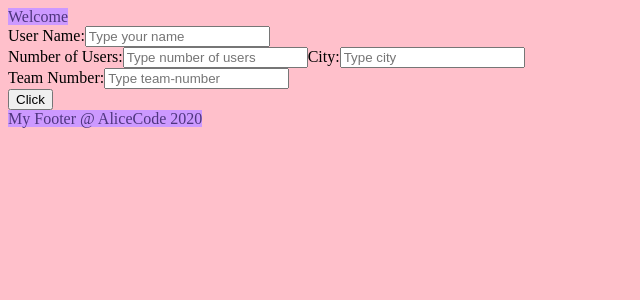
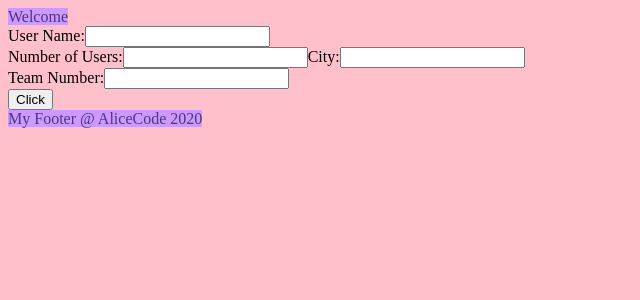
Before and after one commit to sofia200408/RishonMuseum, a React (Create React App) app: page / in a window 1280 px wide. Shown: the top 300 px of the page, without its empty margins (0-640 px from the left). Built offline with nearby package versions, Linux system fonts and the light colour scheme.

Commit message:
add Question and Hint files

```diff
--- a/src/Routes.js
+++ b/src/Routes.js
@@ -4,6 +4,8 @@ import { BrowserRouter, Switch,Route } from "react-router-dom";
 import Content from './components/content.js';
 import Home from './components/home.js';
 import CodeScreen from './components/CodeScreen.js';
+import Questions from './components/Questions.js';
+import Hint from './components/Hint.js';
 
 class Routers extends Component
 {
@@ -11,6 +13,8 @@ class Routers extends Component
         return (
             <BrowserRouter>
                 <Switch>
+                    <Route path='/Hint' component={Hint} />
+                    <Route path='/questions' component={Questions} />
                     <Route path='/codescreen' component={CodeScreen} />
                     <Route path='/content' component={Content} />
                     <Route exact path='/' component={Home} />
--- a/src/components/CodeScreen.js
+++ b/src/components/CodeScreen.js
@@ -11,7 +11,7 @@ class CodeScreen extends Component{
               <label>Question Code:
                     <input type="text" required/>
                 </label>
-                <Link to="/content">
+                <Link to="/Questions">
                     <button >Click</button>
                 </Link>
           </div>
--- /dev/null
+++ b/src/components/Hint.js
@@ -0,0 +1,17 @@
+import React,{Component} from 'react';
+import { Link} from "react-router-dom";
+
+class Hint extends Component{
+    render(){
+        return(
+            <div>
+                Hint
+                <Link to="/Questions">
+                    <button >Back to Question</button>
+                </Link>
+            </div>
+        );
+    }
+}
+
+export default Hint;
--- /dev/null
+++ b/src/components/Questions.js
@@ -0,0 +1,18 @@
+import React,{Component} from 'react';
+import { Link} from "react-router-dom";
+
+class Questions extends Component{
+    render(){
+        return(
+            <div>
+                Question
+                <Link to="/Hint">
+                    <button >Need a Hint?</button>
+                </Link>
+            </div>
+        );
+    }
+
+}
+
+export default Questions;
--- a/src/components/home.js
+++ b/src/components/home.js
@@ -28,19 +28,19 @@ class Home extends Component{
             <form>
                 <label>
                     User Name:
-                    <input type="text" onChange={this.handleChange} placeholder="Type your name" required/>
+                    <input type="text" onChange={this.handleChange} required/>
                 </label>
             <div>
                 <label>Number of Users:
-                    <input type="text" placeholder="Type number of users" required/>
+                    <input type="text" required/>
                 </label>
                 <label>City:
-                    <input type="text" placeholder="Type city" required/>
+                    <input type="text" required/>
                 </label>
              </div>
              <div>
              <label>Team Number:
-                    <input type="text" placeholder="Type team-number" required/>
+                    <input type="text" required/>
                 </label>
              </div>
              <Link to="/codescreen">
```
